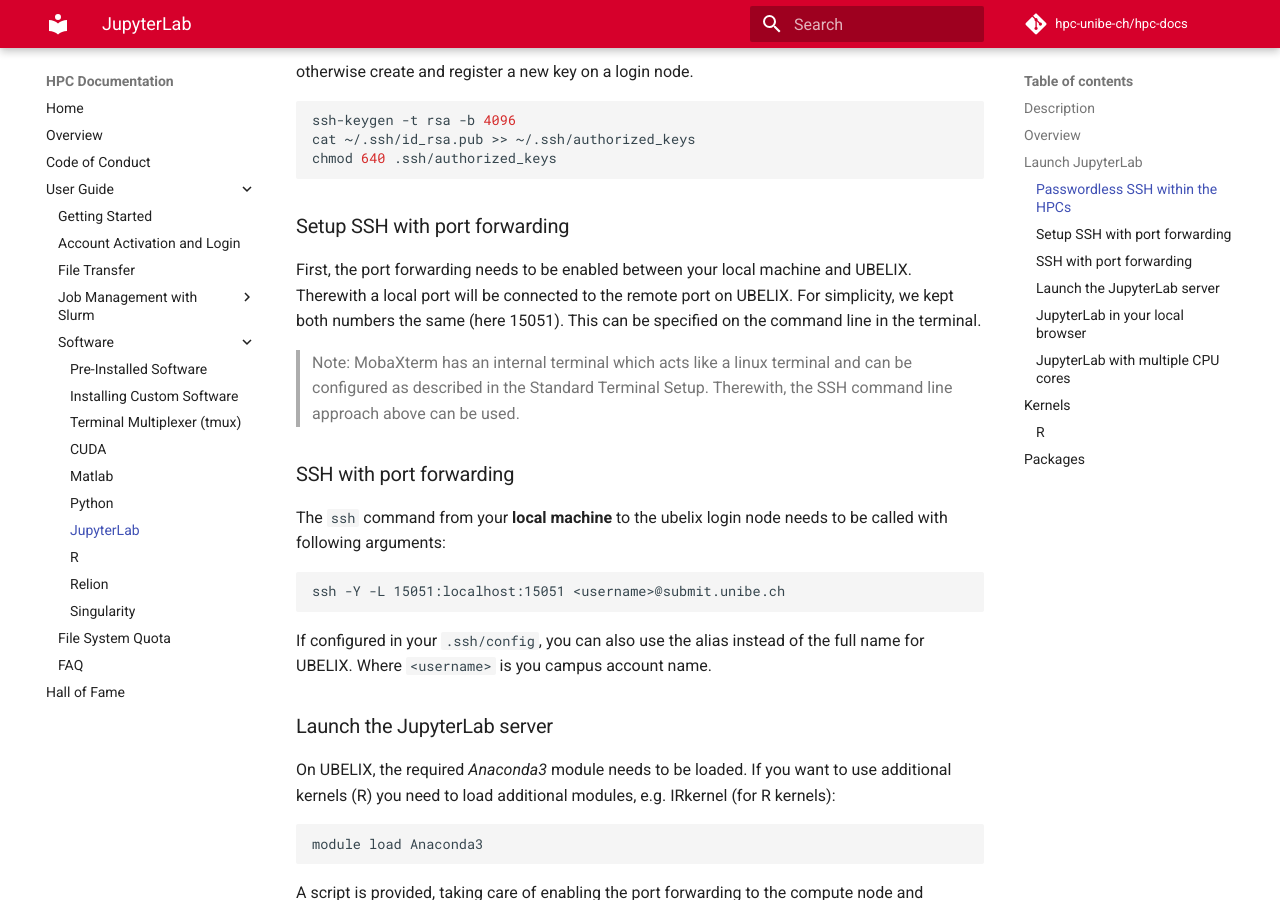
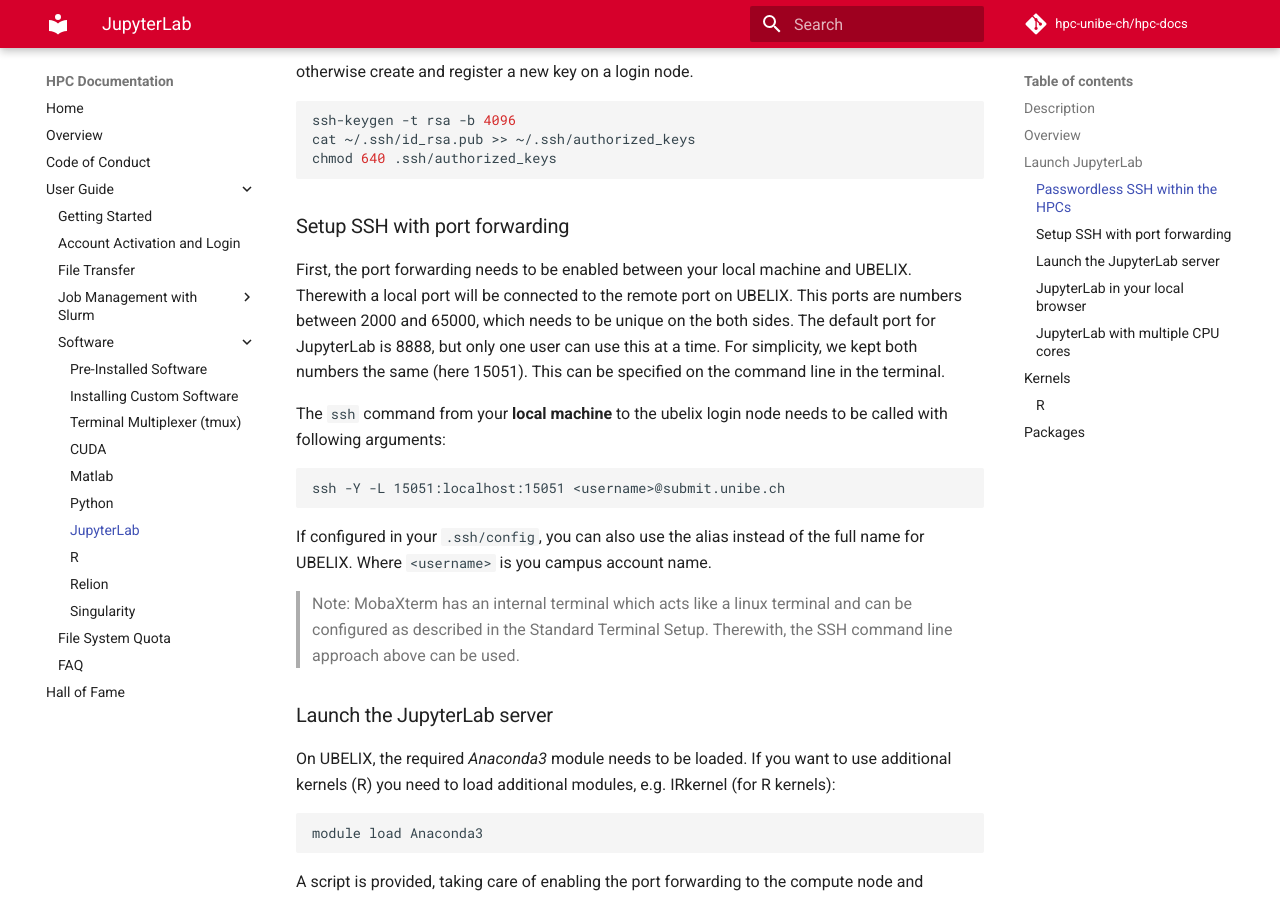
Before and after one commit to hpc-unibe-ch/hpc-unibe-ch.github.io, an MkDocs documentation site: the page built from docs/user-guide/software/JupyterLab.md, in a window 1280 px wide and 900 px high, scrolled down 1316 px. Built offline with MkDocs 1.6.1 and Material for MkDocs 9.7.7, drawn with Linux system fonts in a browser that asks for light colours; comment, search, counter and statistics services are not loaded.

Commit message:
Jupyter port description

````diff
--- a/docs/user-guide/software/JupyterLab.md
+++ b/docs/user-guide/software/JupyterLab.md
@@ -48,11 +48,8 @@
 
 ### Setup SSH with port forwarding
 
-First, the port forwarding needs to be enabled between your local machine and UBELIX. Therewith a local port will be connected to the remote port on UBELIX. For simplicity, we kept both numbers the same (here 15051). This can be specified on the command line in the terminal.
+First, the port forwarding needs to be enabled between your local machine and UBELIX. Therewith a local port will be connected to the remote port on UBELIX. This ports are numbers between 2000 and 65000, which needs to be unique on the both sides. The default port for JupyterLab is 8888, but only one user can use this at a time. For simplicity, we kept both numbers the same (here 15051). This can be specified on the command line in the terminal.
 
-> Note: MobaXterm has an internal terminal which acts like a linux terminal and can be configured as described in the Standard Terminal Setup. Therewith, the SSH command line approach above can be used.
-
-### SSH with port forwarding
 
 The ```ssh``` command from your **local machine** to the ubelix login node  needs to be called with following arguments:
 
@@ -60,6 +57,8 @@
 ssh -Y -L 15051:localhost:15051 <username>@submit.unibe.ch
 ```
 If configured in your ```.ssh/config```, you can also use the alias instead of the full name for UBELIX. Where `<username>` is you campus account name.
+
+> Note: MobaXterm has an internal terminal which acts like a linux terminal and can be configured as described in the Standard Terminal Setup. Therewith, the SSH command line approach above can be used.
 
 ### Launch the JupyterLab server
 
````
